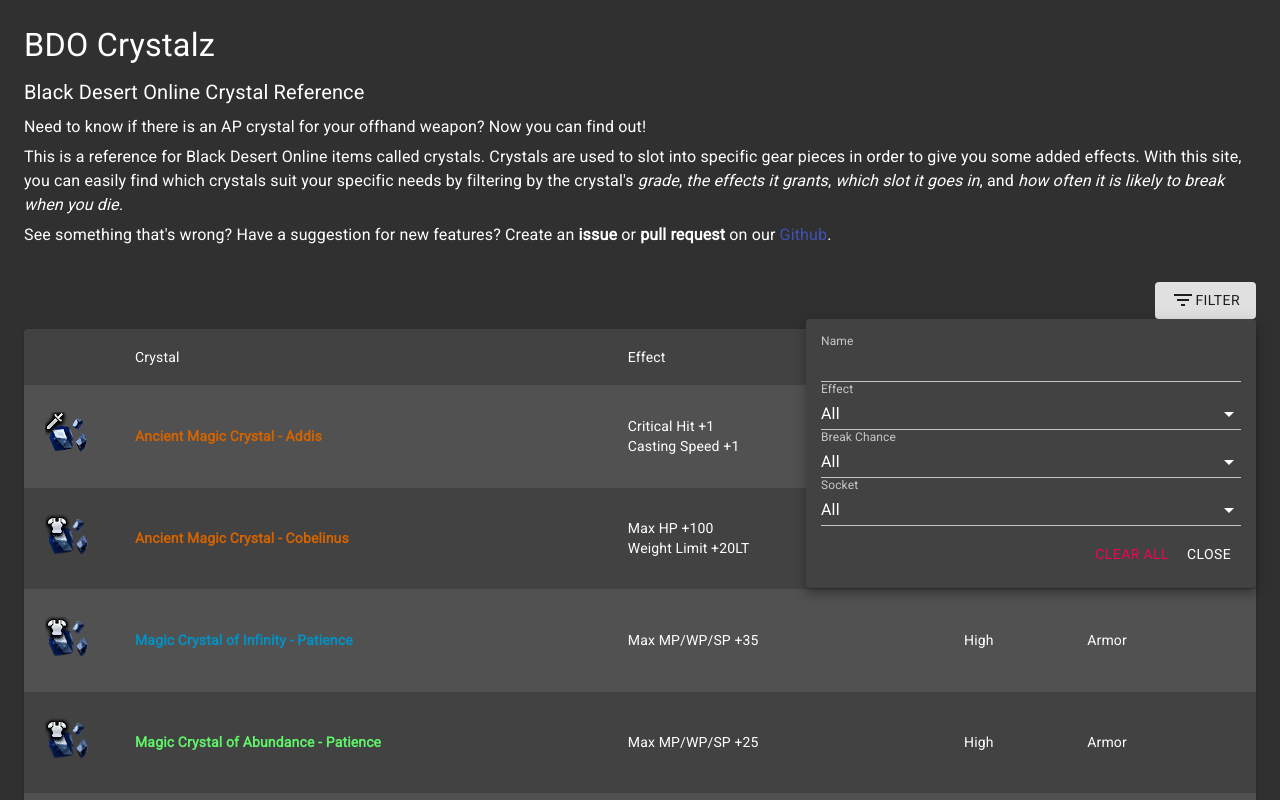
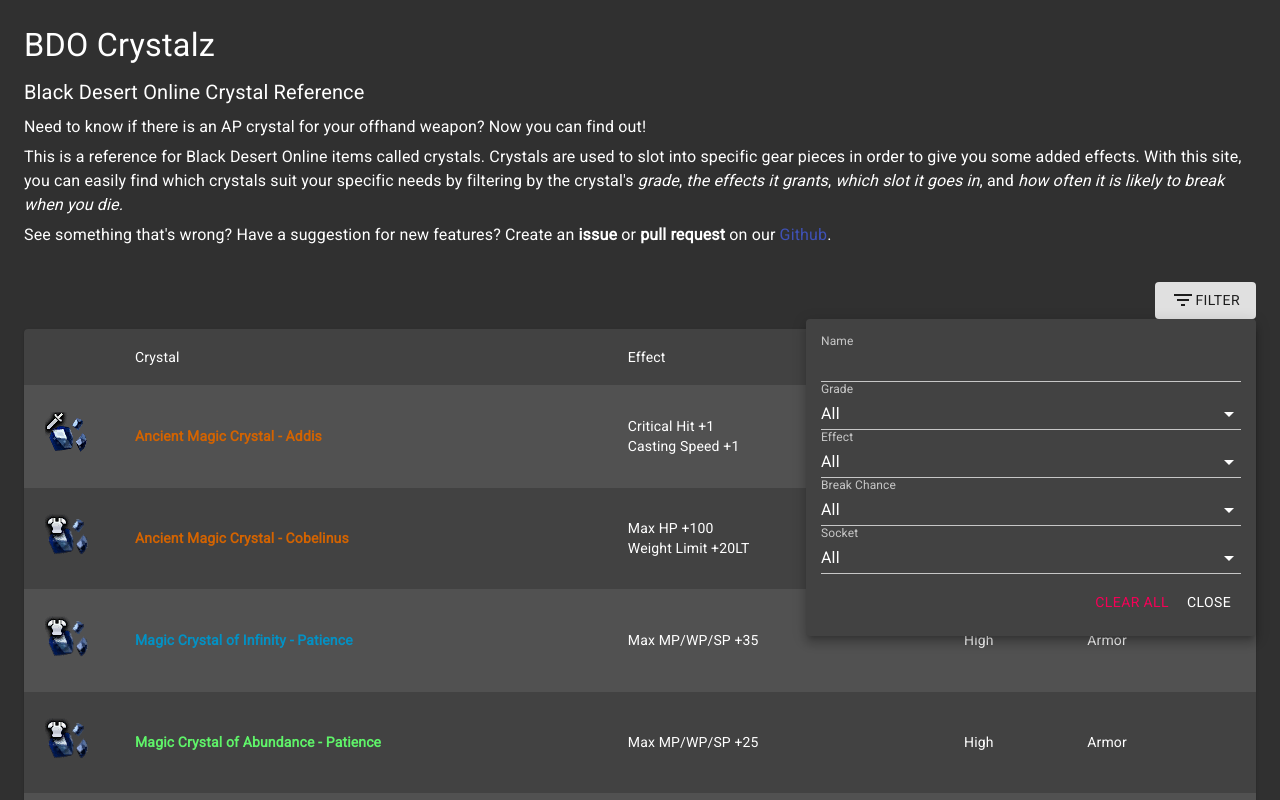
Before and after one commit to AlphaOptix/bdocrystalz, a React (Create React App) app: page / in a window 1280 px wide. Both pictures are taken after a click on the button "FILTER". Shown: the top 800 px of the page. Built offline with nearby package versions, Linux system fonts and the light colour scheme.

Commit message:
feat: adding grade filter

```diff
--- a/src/components/FilterPanel.js
+++ b/src/components/FilterPanel.js
@@ -9,11 +9,34 @@
         sockets: [],
         effects: [],
         breakChance: [],
+        grades: [
+            {
+                name: "White",
+                value: "0"
+            },
+            {
+                name: "Green",
+                value: "1"
+            },
+            {
+                name: "Blue",
+                value: "2"
+            },
+            {
+                name: "Yellow",
+                value: "3"
+            },
+            {
+                name: "Orange",
+                value: "4"
+            }
+        ]
     });
     const [searchValue, setSearchValue] = useState(""),
           [socketValue, setSocketValue] = useState("All"),
           [breakValue, setBreakValue]   = useState("All"),
-          [effectValue, setEffectValue] = useState("All");
+          [effectValue, setEffectValue] = useState("All"),
+          [gradeValue, setGradeValue]   = useState("All");
 
     const filterTimeout = useRef();
 
@@ -33,7 +56,6 @@
 
     useEffect(() => {
         function handleKeyUp(e) {
-            console.log(e);
             if(e.code === "Enter" || e.code === "Escape") {
                 setState(s => ({
                     ...s,
@@ -87,6 +109,7 @@
                 if (!crystal.name.toUpperCase().includes(searchValue.toUpperCase())) return false;
                 if (socketValue !== 'All' && crystal.socket !== socketValue) return false;
                 if (breakValue !== 'All' && crystal.breakChance !== breakValue) return false;
+                if (gradeValue !== 'All' && crystal.grade !== gradeValue) return false;
                 let hasEffect = false;
                 crystal.effect.split(',').forEach(effect => {
                     const plusIndex = effect.indexOf('+');
@@ -97,7 +120,7 @@
             });
             setCrystals(filteredCrystals);
         }, 250);
-    }, [searchValue, breakValue, effectValue, socketValue, crystals, setCrystals]);
+    }, [searchValue, breakValue, effectValue, socketValue, gradeValue, crystals, setCrystals]);
 
     const open = Boolean(state.anchorEl);
     const id = open ? 'simple-popover' : undefined;
@@ -138,6 +161,20 @@
                                 value={searchValue}
                                 onChange={event => setSearchValue(event.target.value)}
                             />
+                        </FormControl>
+                    </div>
+                    <div>
+                        <FormControl style={{width: '100%'}}>
+                            <InputLabel id="grade-label">Grade</InputLabel>
+                            <Select
+                                labelId="grade-label"
+                                autoWidth={true}
+                                value={gradeValue}
+                                onChange={event => setGradeValue(event.target.value)}
+                            >
+                                <MenuItem value="All" selected key="grade-all">All</MenuItem>
+                                {state.grades.map((grade, i) => (<MenuItem value={grade.value} key={`grade-${grade.name}`}>{grade.name}</MenuItem>))}
+                            </Select>
                         </FormControl>
                     </div>
                     <div>
@@ -188,6 +225,7 @@
                             setEffectValue('All');
                             setBreakValue('All');
                             setSocketValue('All');
+                            setGradeValue('All');
                         }}>Clear All</Button>
                         <Button onClick={handleClose}>Close</Button>
                     </div>
```
